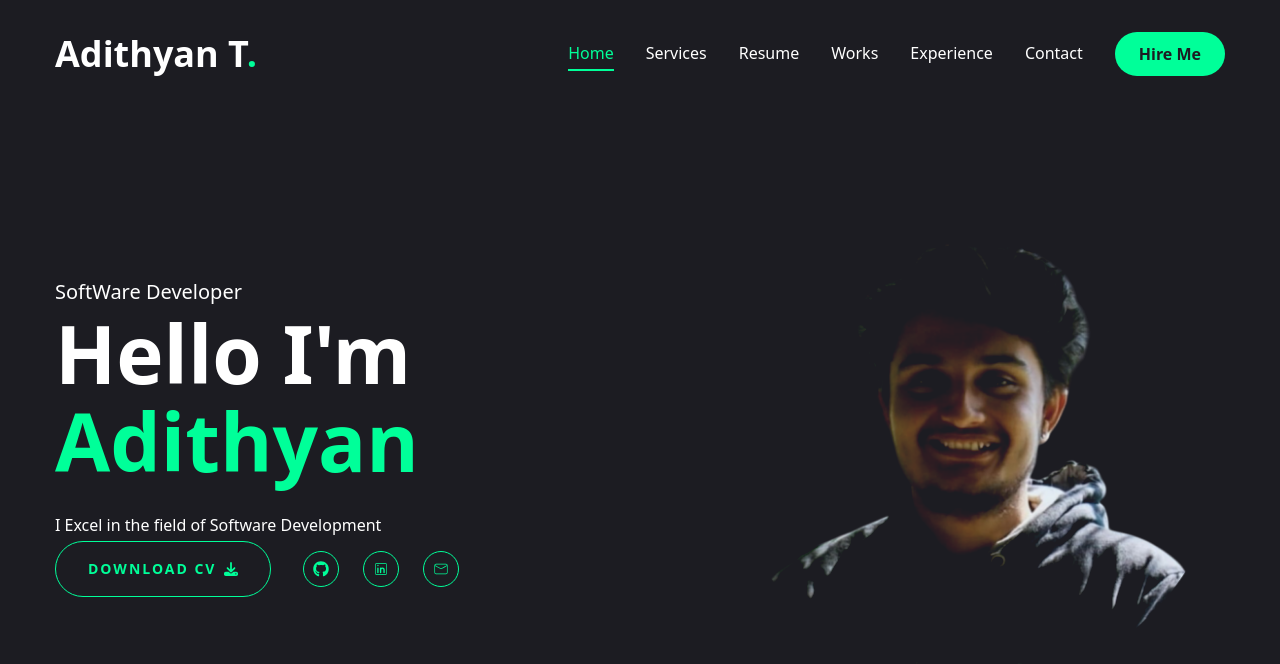
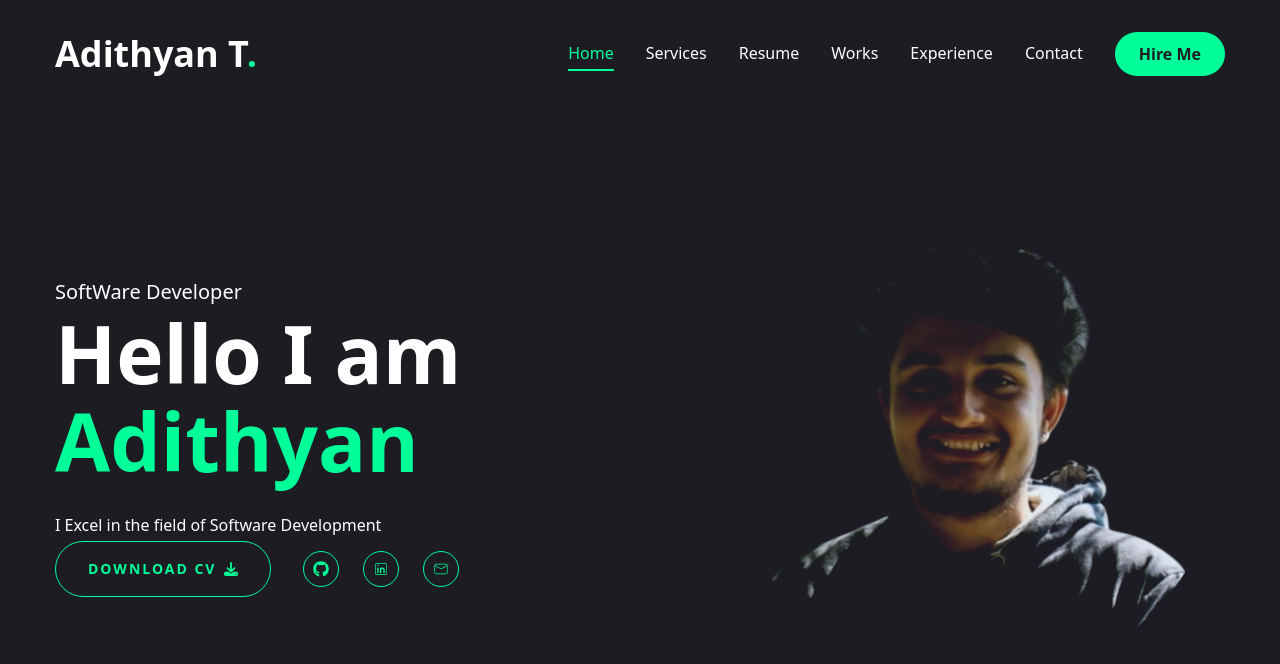
Before and after one commit to tAdithyan/Portfolio_Next, a Next.js app: page / in a window 1280 px wide. Shown: the top 664 px of the page. Built offline with nearby package versions, Linux system fonts and the light colour scheme.

Commit message:
next project portfolio

```diff
--- a/src/app/page.tsx
+++ b/src/app/page.tsx
@@ -15,7 +15,7 @@ return(
           <span className="text-xl">
             SoftWare Developer
           </span>
-          <h1 className="h1 mb-6">Hello I'm <br />
+          <h1 className="h1 mb-6">Hello I am <br />
             <span className="text-accent-Default">
 
               Adithyan
```
